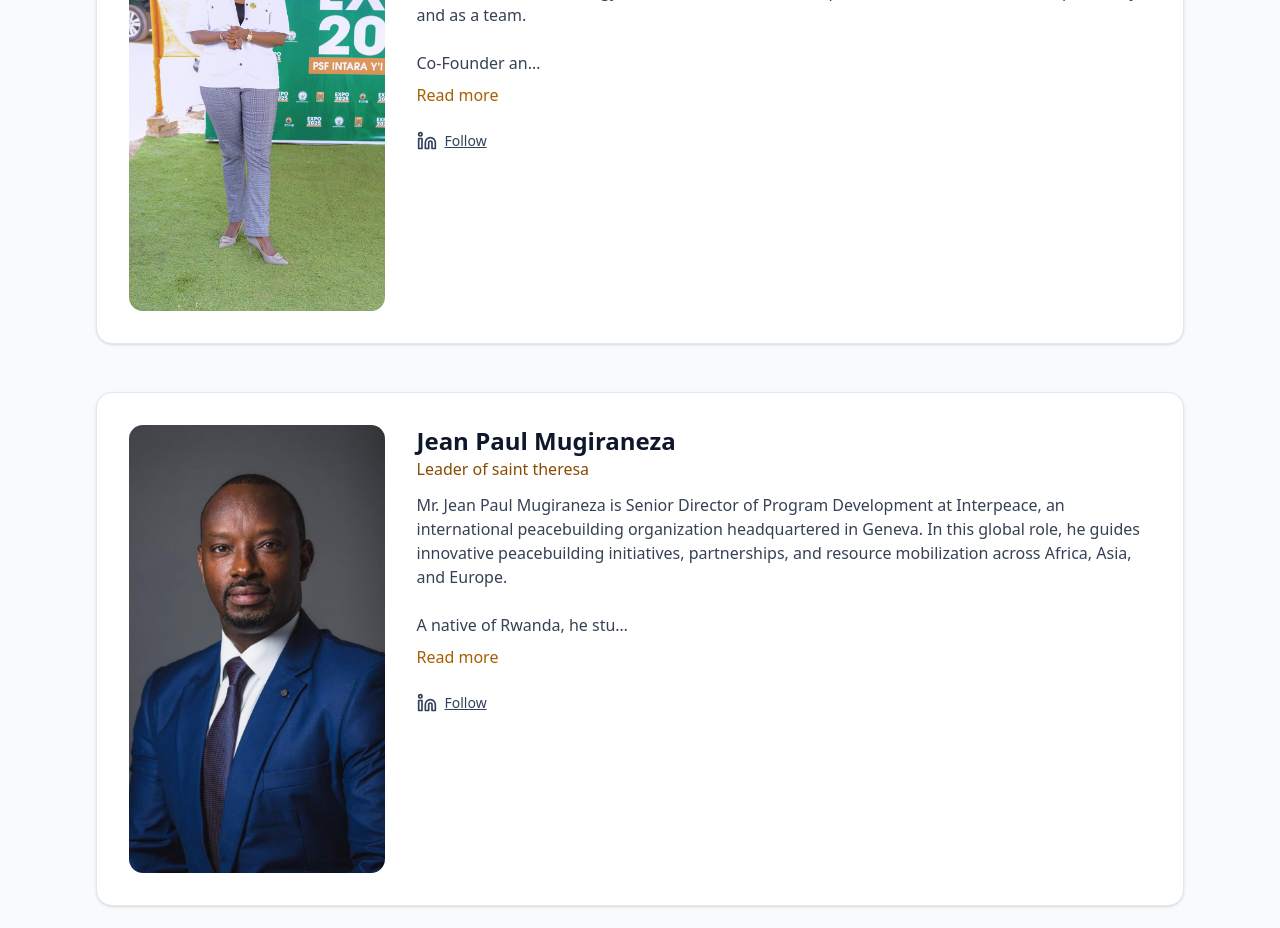
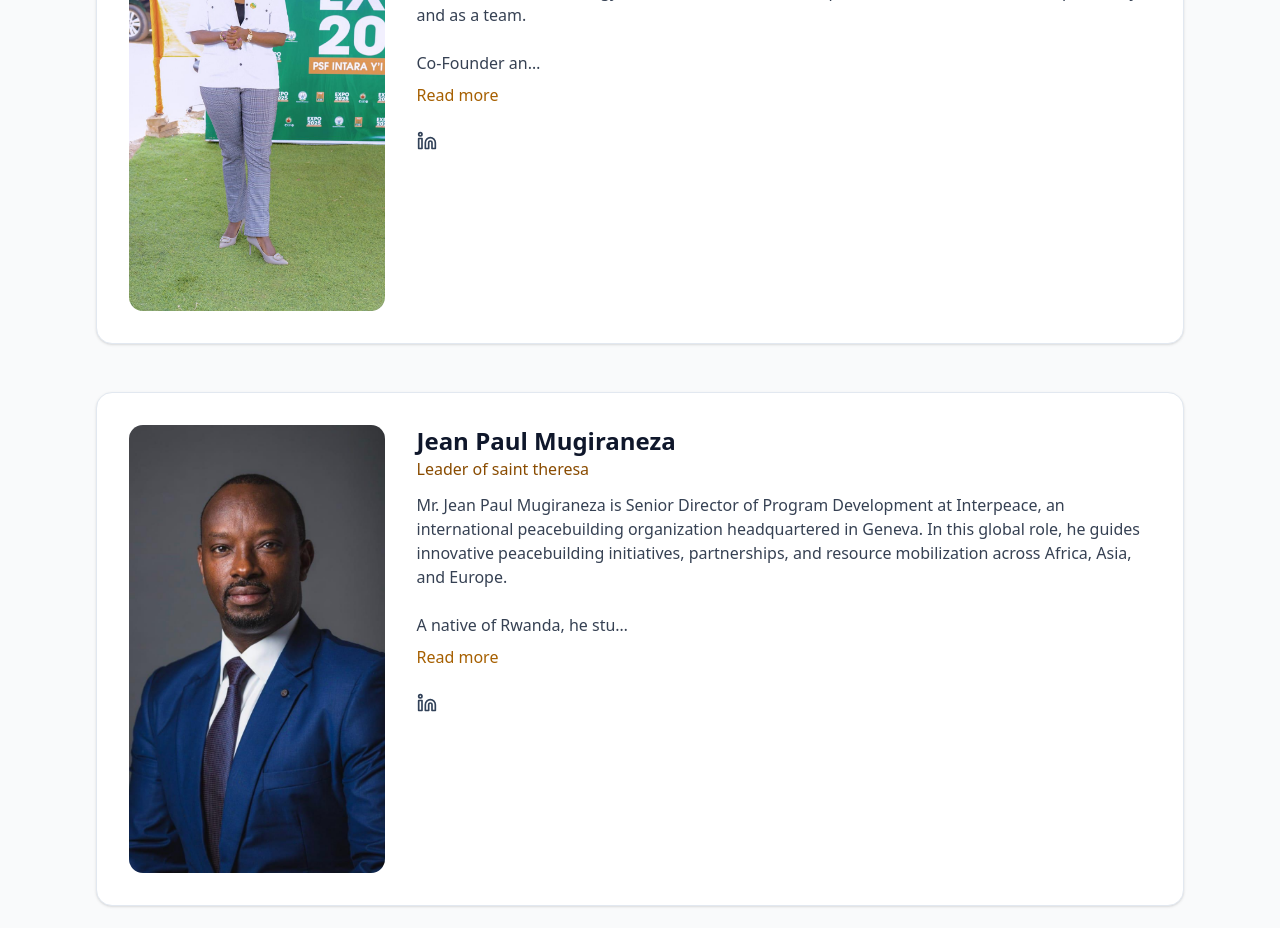
Before and after one commit to brunorwanda4/saint-theresa-foundation, a Next.js app: page /about in a window 1280 px wide. Shown: the part 2180-3108 px from the top of the page. Built offline with nearby package versions, Linux system fonts and the light colour scheme.

Commit message:
remove "follow" text for a better design of the founder's card

```diff
--- a/src/app/about/page.tsx
+++ b/src/app/about/page.tsx
@@ -18,7 +18,6 @@ import {
   Twitter,
 } from "lucide-react";
 
-/* ----------------------- Values ----------------------- */
 const values = [
   {
     icon: Heart,
@@ -334,7 +333,6 @@ export default function About() {
                       className="inline-flex items-center gap-2 text-slate-700 hover:text-slate-900"
                     >
                       <Icon className="h-5 w-5" />
-                      <span className="text-sm underline">Follow</span>
                     </a>
                   );
                 })}
@@ -346,9 +344,6 @@ export default function About() {
     </div>
   </div>
 </section>
-
-
-
       <Footer />
     </div>
   );
```
